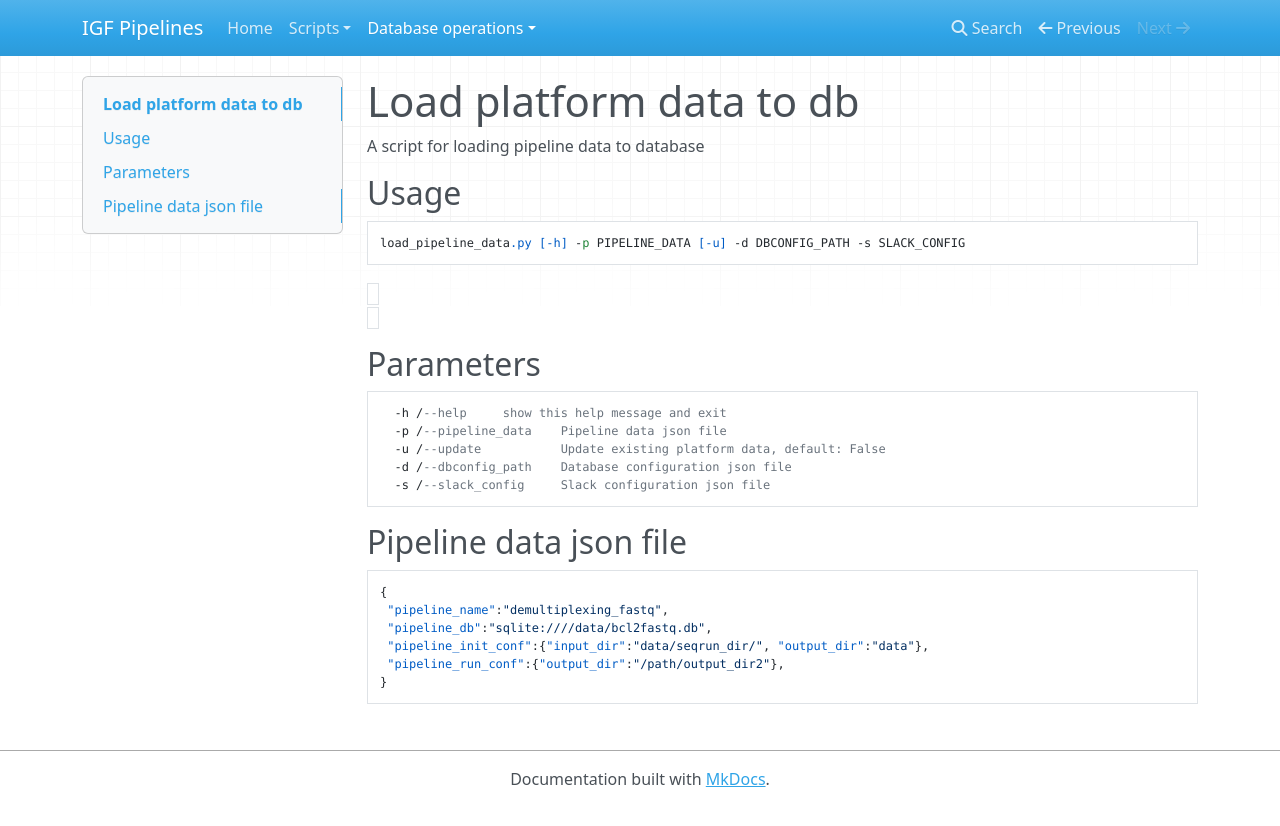
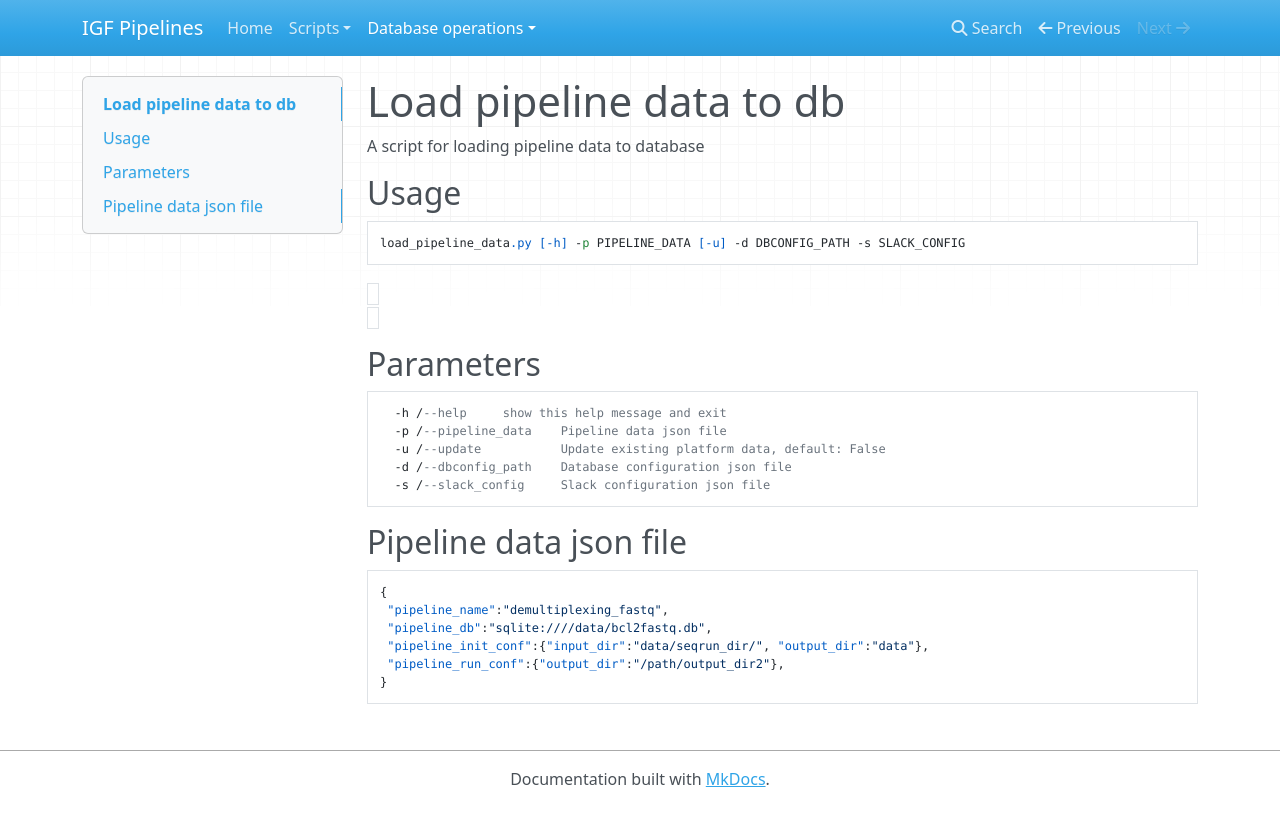
Before and after one commit to imperial-genomics-facility/igf-pipelines, an MkDocs documentation site: the page built from docs/scripts/load_pipeline_data.md, in a window 1280 px wide. Shown: the top 826 px of the page. Built offline with MkDocs 1.6.1, drawn with Linux system fonts in a browser that asks for light colours; nearby versions of some CDN libraries; old or Windows-style settings are respelled for this version of MkDocs.

Commit message:
bugfix to pipeline docs

```diff
--- a/docs/scripts/load_pipeline_data.md
+++ b/docs/scripts/load_pipeline_data.md
@@ -1,4 +1,4 @@
-# Load platform data to db
+# Load pipeline data to db
 
 A script for loading pipeline data to database
 
```
